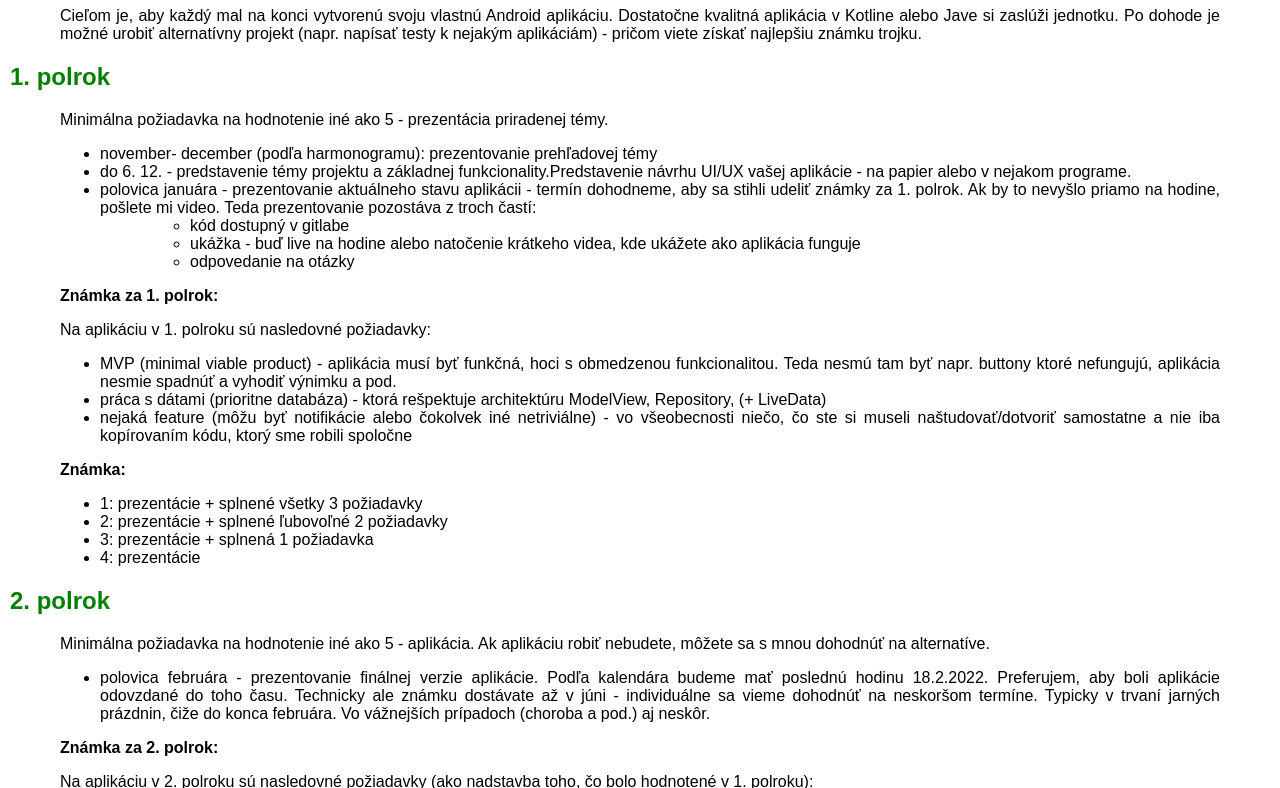
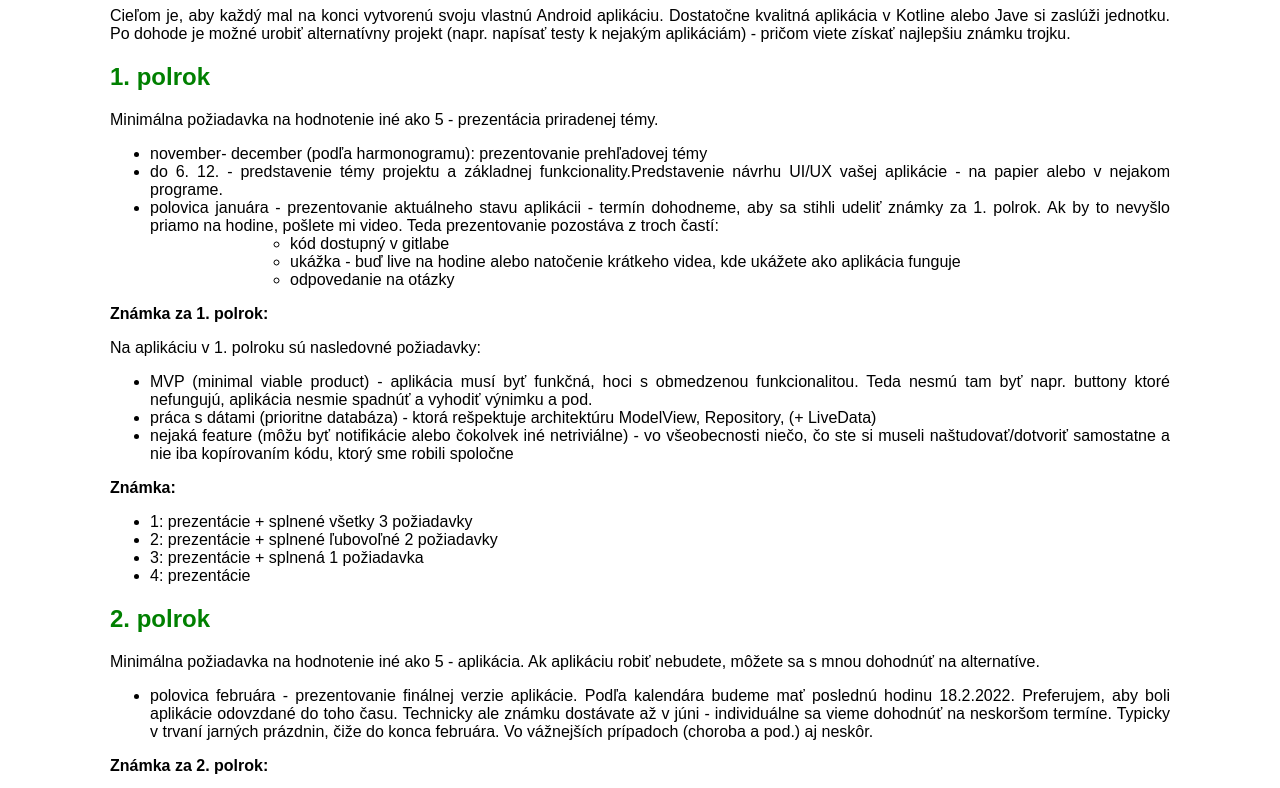
Before and after one commit to RomanJ2/android-kasv, a plain HTML site: page index.html in a window 1280 px wide. Shown: the part 73-861 px from the top of the page. Drawn offline with Linux system fonts and the light colour scheme.

Commit message:
Update index.html

```diff
--- a/index.html
+++ b/index.html
@@ -10,26 +10,44 @@
         }
         h1 {
             color: green;
+            margin-left: 10px;
         }
         h2 {
             color: green;
             margin-top: 20px;
         }
         p, ul {
-            margin-left: 50px;
-            margin-right: 50px;
+            margin-left: 10px;
+            margin-right: 10px;
         }
         footer {
             text-align: center;
             font-style: italic;
             margin-top: 20px;
         }
-        /* Media query pre väčšie obrazovky */
-        @media (min-width: 768px) {
+        /* Media query pre obrazovky od 768px do 1366px */
+        @media (min-width: 768px) and (max-width: 1366px) {
+            h1, h2 {
+                margin-left: 100px;
+                margin-right: 100px;
+            }
             p, ul {
-                margin-left: 50px;
-                margin-right: 50px;
+                margin-left: 100px;
+                margin-right: 100px;
             }
+        }
+
+        /* Media query pre obrazovky nad 1366px */
+        @media (min-width: 1367px) {
+            h1, h2 {
+                margin-left: 200px;
+                margin-right: 200px;
+            }
+            p, ul {
+                margin-left: 200px;
+                margin-right: 200px;
+            }
+        }
     </style>
 </head>
 <body>
```
